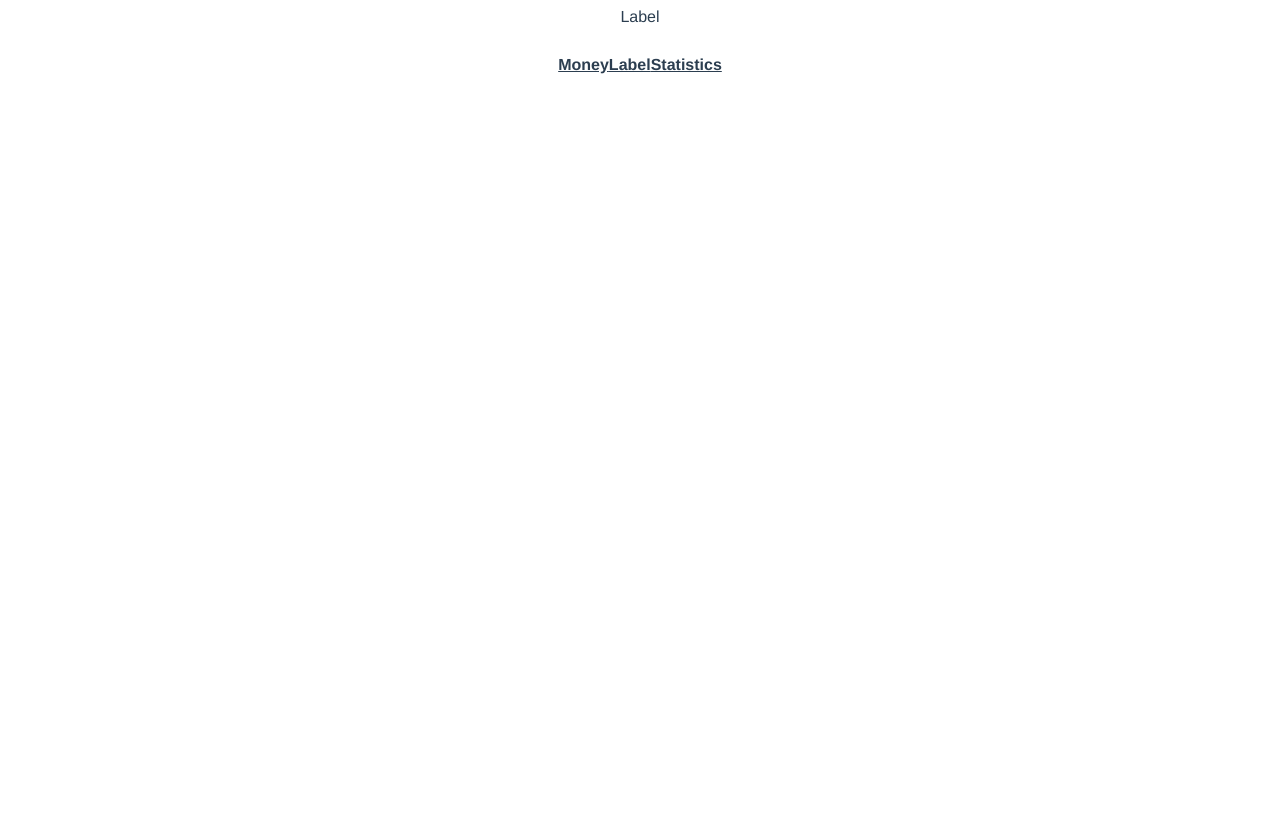
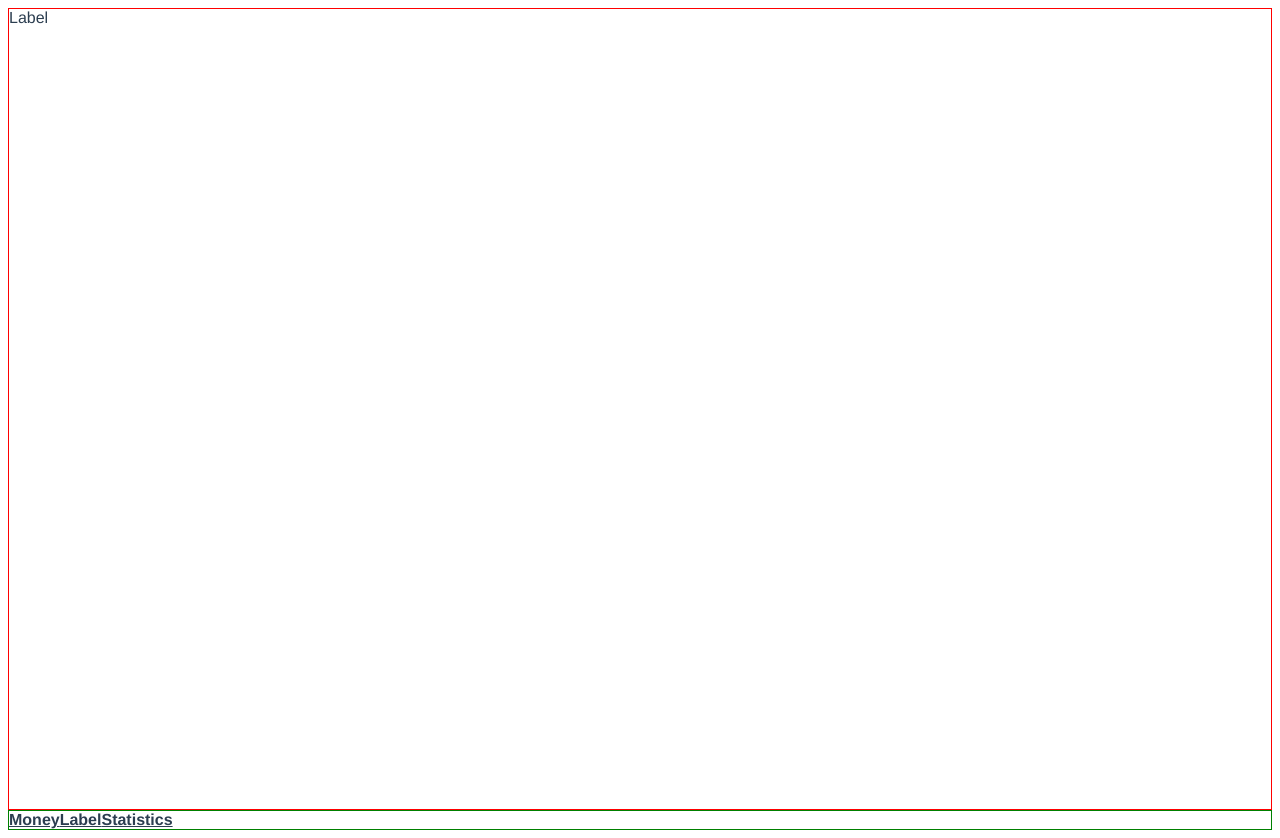
Before and after one commit to surong630/Charge-to-an-account, a Vue app: page /#/label in a window 1280 px wide. Before the commit the page ends 800 px from the top, so only its background shows below. Built offline with nearby package versions, Linux system fonts and the light colour scheme.

Commit message:
全局组件 <Nav/>

```diff
--- a/src/App.vue
+++ b/src/App.vue
@@ -1,11 +1,6 @@
 <template>
   <div id="app">
     <router-view/>
-    <div id="nav">
-      <router-link to="/money">Money</router-link>
-      <router-link to="/Label">Label</router-link>
-      <router-link to="/Statistics">Statistics</router-link>
-    </div>
   </div>
 </template>
 
@@ -14,12 +9,10 @@
   font-family: Avenir, Helvetica, Arial, sans-serif;
   -webkit-font-smoothing: antialiased;
   -moz-osx-font-smoothing: grayscale;
-  text-align: center;
   color: #2c3e50;
 }
 
 #nav {
-  padding: 30px;
 
   a {
     font-weight: bold;
--- a/src/components/HelloWorld.vue
+++ /dev/null
@@ -1,63 +0,0 @@
-<template>
-  <div class="hello">
-    <h1>{{ msg }}</h1>
-    <p>
-      For a guide and recipes on how to configure / customize this project,<br>
-      check out the
-      <a href="https://cli.vuejs.org" target="_blank" rel="noopener">vue-cli documentation</a>.
-    </p>
-    <h3>Installed CLI Plugins</h3>
-    <ul>
-      <li><a href="https://github.com/vuejs/vue-cli/tree/dev/packages/%40vue/cli-plugin-babel" target="_blank" rel="noopener">babel</a></li>
-      <li><a href="https://github.com/vuejs/vue-cli/tree/dev/packages/%40vue/cli-plugin-pwa" target="_blank" rel="noopener">pwa</a></li>
-      <li><a href="https://github.com/vuejs/vue-cli/tree/dev/packages/%40vue/cli-plugin-router" target="_blank" rel="noopener">router</a></li>
-      <li><a href="https://github.com/vuejs/vue-cli/tree/dev/packages/%40vue/cli-plugin-vuex" target="_blank" rel="noopener">vuex</a></li>
-      <li><a href="https://github.com/vuejs/vue-cli/tree/dev/packages/%40vue/cli-plugin-eslint" target="_blank" rel="noopener">eslint</a></li>
-      <li><a href="https://github.com/vuejs/vue-cli/tree/dev/packages/%40vue/cli-plugin-unit-jest" target="_blank" rel="noopener">unit-jest</a></li>
-      <li><a href="https://github.com/vuejs/vue-cli/tree/dev/packages/%40vue/cli-plugin-typescript" target="_blank" rel="noopener">typescript</a></li>
-    </ul>
-    <h3>Essential Links</h3>
-    <ul>
-      <li><a href="https://vuejs.org" target="_blank" rel="noopener">Core Docs</a></li>
-      <li><a href="https://forum.vuejs.org" target="_blank" rel="noopener">Forum</a></li>
-      <li><a href="https://chat.vuejs.org" target="_blank" rel="noopener">Community Chat</a></li>
-      <li><a href="https://twitter.com/vuejs" target="_blank" rel="noopener">Twitter</a></li>
-      <li><a href="https://news.vuejs.org" target="_blank" rel="noopener">News</a></li>
-    </ul>
-    <h3>Ecosystem</h3>
-    <ul>
-      <li><a href="https://router.vuejs.org" target="_blank" rel="noopener">vue-router</a></li>
-      <li><a href="https://vuex.vuejs.org" target="_blank" rel="noopener">vuex</a></li>
-      <li><a href="https://github.com/vuejs/vue-devtools#vue-devtools" target="_blank" rel="noopener">vue-devtools</a></li>
-      <li><a href="https://vue-loader.vuejs.org" target="_blank" rel="noopener">vue-loader</a></li>
-      <li><a href="https://github.com/vuejs/awesome-vue" target="_blank" rel="noopener">awesome-vue</a></li>
-    </ul>
-  </div>
-</template>
-
-<script lang="ts">
-import { Component, Prop, Vue } from 'vue-property-decorator';
-
-@Component
-export default class HelloWorld extends Vue {
-  @Prop() private msg!: string;
-}
-</script>
-
-<!-- Add "scoped" attribute to limit CSS to this component only -->
-<style scoped lang="scss">
-h3 {
-  margin: 40px 0 0;
-}
-ul {
-  list-style-type: none;
-  padding: 0;
-}
-li {
-  display: inline-block;
-  margin: 0 10px;
-}
-a {
-  color: #42b983;
-}
-</style>
--- /dev/null
+++ b/src/components/Nav.vue
@@ -0,0 +1,17 @@
+<template>
+  <div id="nav">
+    <router-link to="/money">Money</router-link>
+    <router-link to="/Label">Label</router-link>
+    <router-link to="/Statistics">Statistics</router-link>
+  </div>
+</template>
+
+<script>
+export default {};
+</script>
+
+<style lang="scss" scoped>
+#nav{
+  border: 1px solid green;
+}
+</style>
--- a/src/main.ts
+++ b/src/main.ts
@@ -1,11 +1,12 @@
 import Vue from 'vue'
 import App from './App.vue'
+import Nav from '@/components/Nav.vue'
 import './registerServiceWorker'
 import router from './router'
 import store from './store'
 
 Vue.config.productionTip = false
-
+Vue.component('Nav', Nav)
 new Vue({
   router,
   store,
--- a/src/views/Label.vue
+++ b/src/views/Label.vue
@@ -1,6 +1,9 @@
 <template>
-  <div>
-    Label
+  <div class="content-wrapper">
+    <div class="content">
+      Label
+    </div>
+    <Nav/>
   </div>
 </template>
 
@@ -11,5 +14,13 @@
 </script>
 
 <style lang="scss" scoped>
-
+.content-wrapper{
+  display: flex;
+  flex-direction: column;
+}
+.content{
+  border: 1px solid red;
+  height: 100vh;
+  overflow: hidden;
+}
 </style>
--- a/src/views/Money.vue
+++ b/src/views/Money.vue
@@ -1,6 +1,7 @@
 <template>
   <div>
      Money
+     <Nav/>
   </div>
 </template>
 
--- a/src/views/Statistics.vue
+++ b/src/views/Statistics.vue
@@ -1,6 +1,8 @@
 <template>
   <div>
     Statistics
+     <Nav/>
+
   </div>
 </template>
 
```
